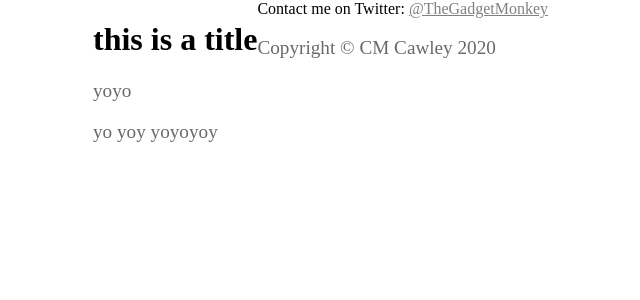
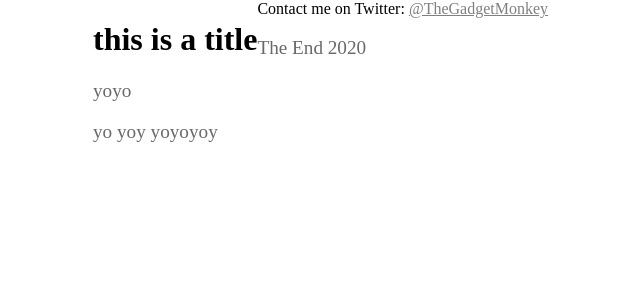
Before and after one commit to TheFeynman137/Solar-Data, a PHP site: page / in a window 1280 px wide. Shown: the part 98-398 px from the top of the page, without its empty margins (99-739 px from the left). Run offline with PHP 8.4, Linux system fonts and the light colour scheme.

Commit message:
Update index.php

```diff
--- a/index.php
+++ b/index.php
@@ -1,4 +1,4 @@
 <?php echo file_get_contents("html/header.html"); ?>
 <?php echo file_get_contents("html/body.html"); ?>
 <?php echo file_get_contents("html/footer.html"); ?>
-<p>Copyright © CM Cawley <?php echo date("Y"); ?></p>
+<p>The End <?php echo date("Y"); ?></p>
```
